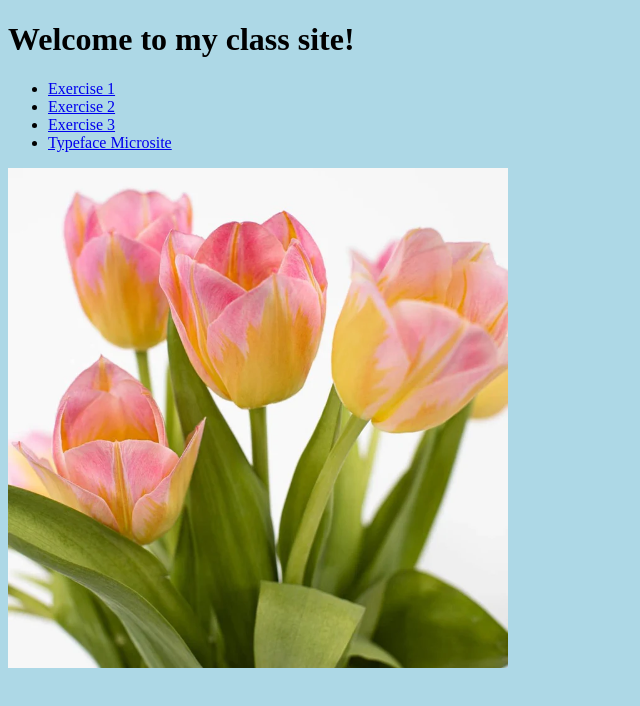
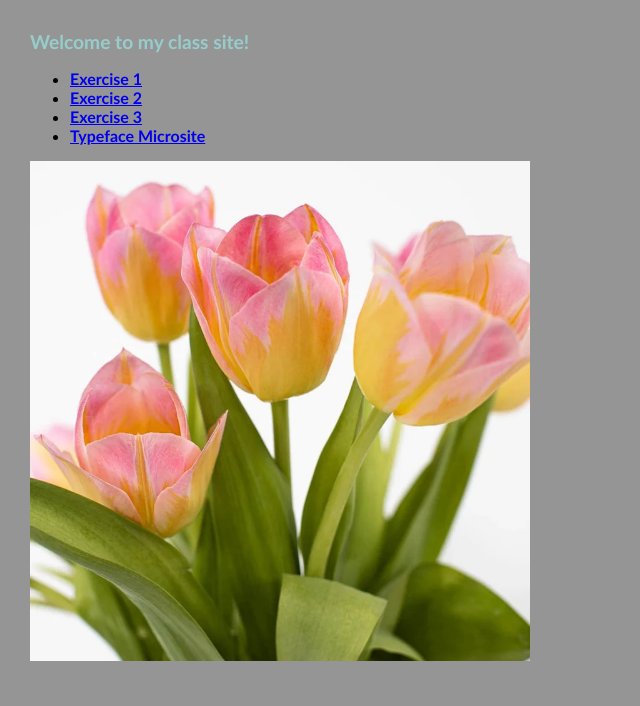
Before and after one commit to ez1210/ez1210.github.io, a plain HTML site: page index.html in a window 1280 px wide. Shown: the whole page, without its empty margins (0-640 px from the left). Drawn offline with Linux system fonts and the light colour scheme.

Commit message:
classwebchange

```diff
--- a/styles.css
+++ b/styles.css
@@ -1,3 +1,15 @@
 body {
-    background-color: lightblue;
+    background-color: rgb(149, 149, 149);
+    margin: 30px;
 }
+
+h1 {
+    font-family: 'Gill Sans', 'Gill Sans MT', Calibri, 'Trebuchet MS', sans-serif;
+    font-size: larger;
+    color:rgb(150, 205, 203);
+}
+
+ul {
+    font-family: 'Gill Sans', 'Gill Sans MT', Calibri, 'Trebuchet MS', sans-serif;
+    font-weight: bolder;
+}
```
Also changed, not shown: typeface-microsite/index.html (+2 -2 lines), typeface-microsite/style.css (added).
